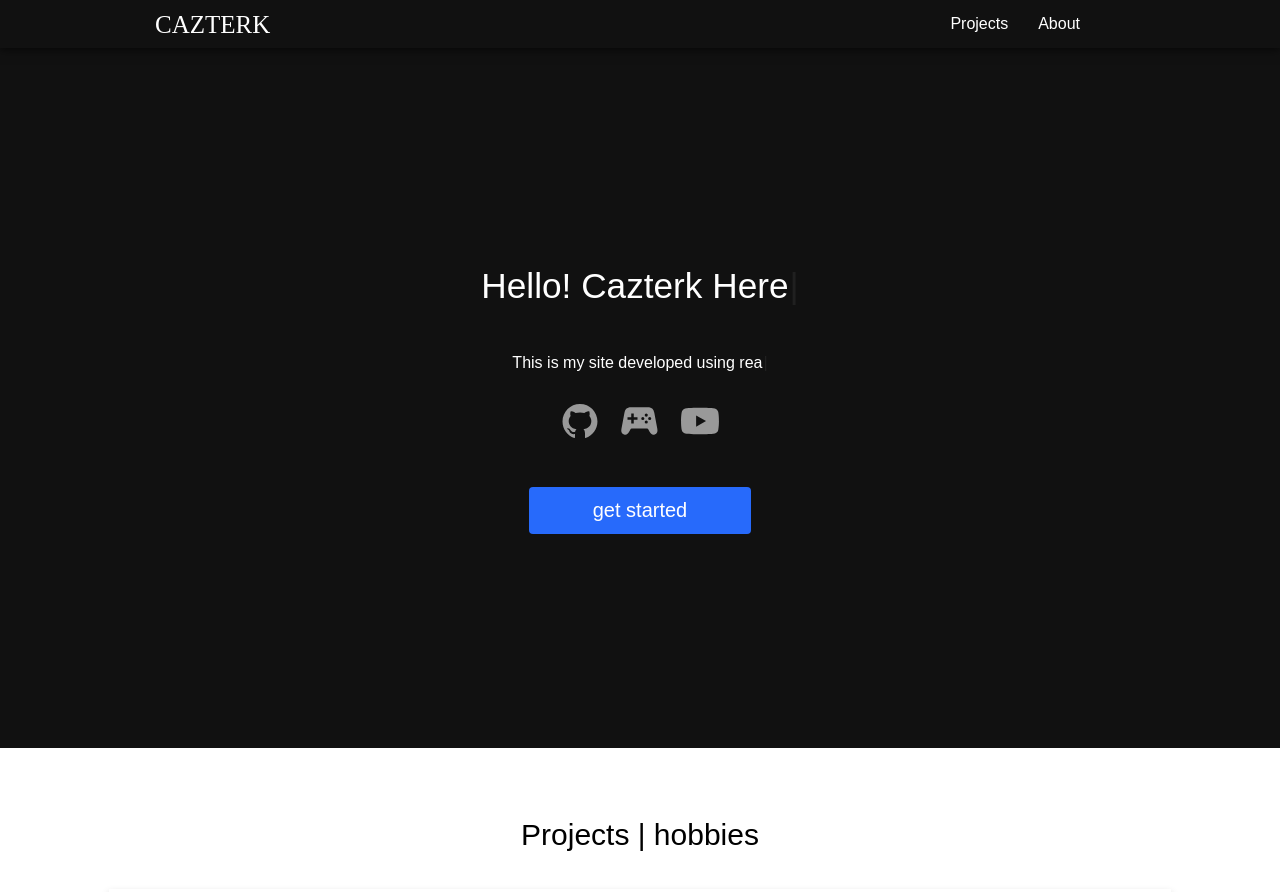
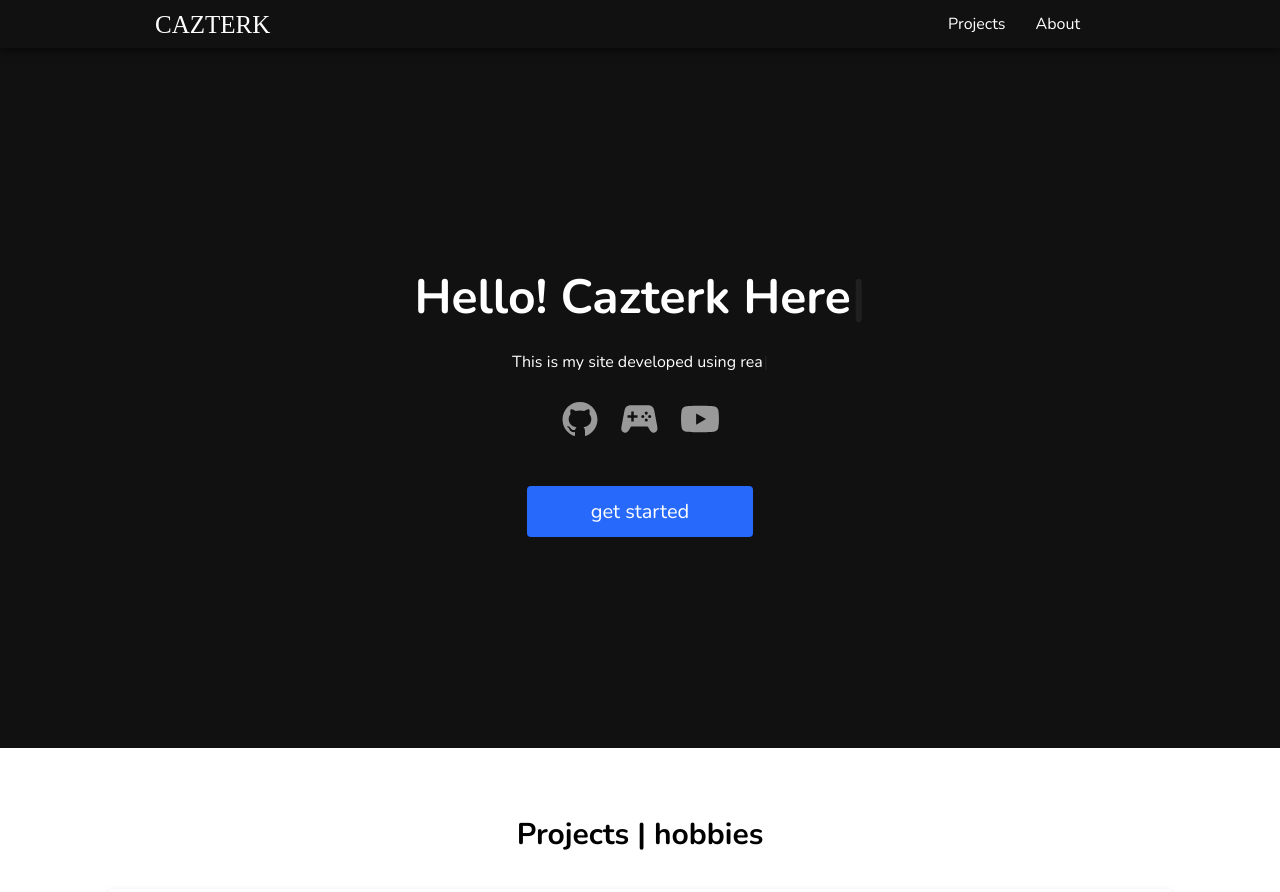
Before and after one commit to cazterk/my-landing-page, a React (Create React App) app: page / in a window 1280 px wide. Shown: the top 892 px of the page. Built offline with nearby package versions, Linux system fonts and the light colour scheme.

Commit message:
added Link to hero icons

```diff
--- a/package.json
+++ b/package.json
@@ -13,6 +13,7 @@
     "react-router-dom": "^5.2.0",
     "react-scripts": "4.0.1",
     "react-scroll": "^1.8.1",
+    "typeface-nunito": "^1.1.13",
     "typewriter-effect": "^2.17.0",
     "web-vitals": "^0.2.4"
   },
--- a/src/App.css
+++ b/src/App.css
@@ -2,5 +2,5 @@
   box-sizing: border-box;
   margin: 0;
   padding: 0;
-  font-family: "PT Sans", sans-serif;
+  font-family: "Nunito", sans-serif;
 }
--- a/src/App.js
+++ b/src/App.js
@@ -5,6 +5,7 @@ import Hero from "./components/Hero";
 import Features from "./components/Features";
 import About from "./components/About";
 import Footer from "./components/Footer";
+require("typeface-nunito");
 
 function App() {
   return (
--- a/src/components/Features.css
+++ b/src/components/Features.css
@@ -29,7 +29,7 @@
   justify-content: center;
 }
 .feature-title {
-  font-weight: 300;
+  font-weight: 500;
   line-height: 1.15;
   font-size: 1.25rem;
   margin-bottom: 1.5rem;
--- a/src/components/Global.css
+++ b/src/components/Global.css
@@ -20,11 +20,11 @@
   max-width: 69.375rem;
   margin: 0 auto;
 }
-h1,
+
 h2,
 h3 {
   margin-top: 0px;
-  font-weight: 300;
+  font-weight: 700;
   font-size: 2.31rem;
   line-height: 1.15;
 }
--- a/src/components/Hero.css
+++ b/src/components/Hero.css
@@ -24,7 +24,7 @@
 .hero-content .title {
   color: var(--white);
   padding: 20px 0;
-  font-size: 2em;
+  font-size: 3rem;
   text-transform: capitalize;
   animation-delay: 0.6s;
 }
@@ -42,6 +42,10 @@
   padding: 16px 50px;
   text-transform: capitalize;
   animation-delay: 1.2s;
+}
+
+h1 {
+  margin-bottom: 0 !important;
 }
 /*icons*/
 
@@ -91,7 +95,7 @@
   }
 
   .hero-content .title {
-    font-size: 2.2em;
+    font-size: 3rem;
   }
 
   .hero .hero-header .services {
--- a/src/components/Hero.js
+++ b/src/components/Hero.js
@@ -34,9 +34,11 @@ function Hero() {
                 />
               </p>
               <div className="social-wrapper pop-in">
-                <i id="github">
-                  <AiOutlineGithub />
-                </i>
+                <Link to={"https://www.github.com/cazterk"} target="_blank">
+                  <i id="github">
+                    <AiOutlineGithub />
+                  </i>
+                </Link>
 
                 <i id="gamedev">
                   <IoGameControllerSharp />
```
Also changed, not shown: 2 other files (tests, documents, lock files or other folders).
